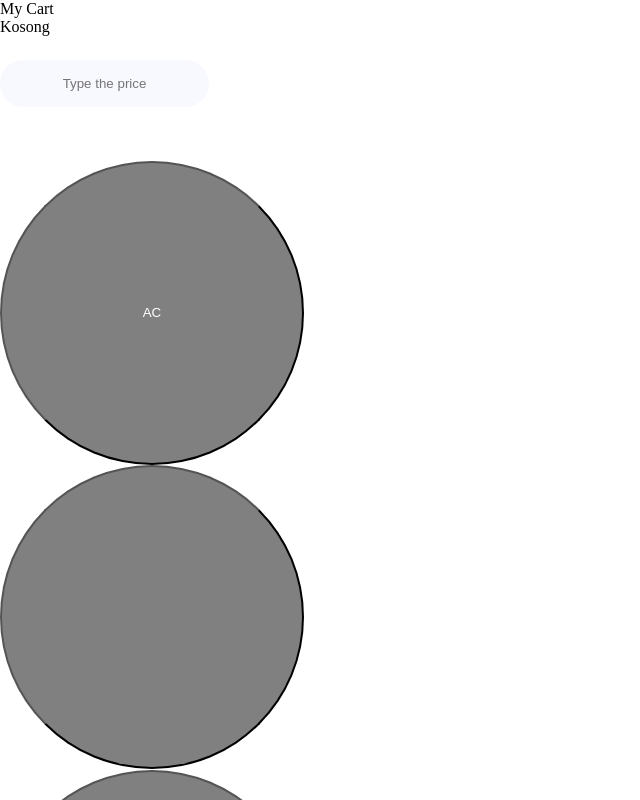
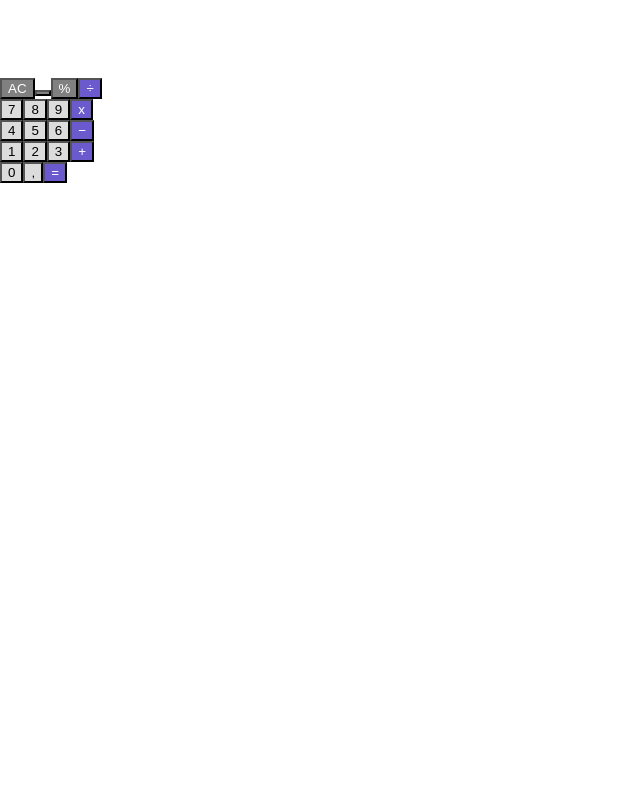
Before and after one commit to anang-prasetyo/simple-shopping-cart, a Vue app: page / in a window 1280 px wide. Shown: the top 800 px of the page, without its empty margins (0-640 px from the left). Built offline with nearby package versions, Linux system fonts and the light colour scheme; the HTML template or start-up script is replaced by a standard one.

Commit message:
fix tampilan

```diff
--- a/src/App.vue
+++ b/src/App.vue
@@ -2,9 +2,9 @@
 import { onMounted, ref, watch } from "vue";
 
 const myCart = ref([])
-const addLocalStorage = () => {
-  localStorage.setItem("cart", JSON.stringify(myCart.value));
-}
+// const addLocalStorage = () => {
+//   localStorage.setItem("cart", JSON.stringify(myCart.value));
+// }
 const displayCalc = ref(null)
 const toCalculate = ref(null)
 
@@ -14,6 +14,7 @@ const addToDisplayCalc = (n) => {
     displayCalc.value = String(displayCalc.value) + String(n) :
     displayCalc.value = n
   }
+  const doCalc = (n) => {
     if (result.value){
       result.value = null
       resetCalc()
@@ -37,6 +38,14 @@ const addToDisplayCalc = (n) => {
       else{
         _addToDisplayCalc(n)
       }
+    }
+  }
+  if (subTotal.value == 0){
+    doCalc(n)
+  }
+  else{
+    isSubTotal.value = false
+    doCalc(n)
   }
 }
 const addToCalculate = () => {
@@ -86,6 +95,7 @@ const getResultCalc = (a) => {
   setTimeout(() => {
     result.value = null
     displayCalc.value = null
+    isSubTotal.value = true
   }, 250)
 }
 const resetCalc = () => {
@@ -95,8 +105,16 @@ const resetCalc = () => {
   operation.value = null
   myPromt.value = null
 }
+const resetAllCalc = () => {
+  subTotal.value = 0
+  myCart.value = []
+  resetCalc()
+  isSubTotal.value = false
+  tempTotal.value = []
+}
 const myPromt = ref(null)
 const subTotal = ref(0)
+const isSubTotal = ref(null)
 const tempTotal = ref([])
 const countTotal = () => {
   let lengthTempTotal = tempTotal.value.length
@@ -108,6 +126,23 @@ const countTotal = () => {
     subTotal.value += tempTotal.value[lengthTempTotal];
   }
 }
+let iniAngka = 1500250123
+const hasilAngka = ref(null)
+const ubahAngka = () => {
+  hasilAngka.value = String(iniAngka).split("")
+  let pjgHasilAngka = (hasilAngka.value.length/3).toFixed(0)
+  for (let a = 0; a<pjgHasilAngka; a++){
+    if (a == 0){
+      hasilAngka.value.splice(-3,0,',')
+    }
+    else{
+      hasilAngka.value.splice(((-3)*(a+1))-a,0,',')
+    }
+  }
+  hasilAngka.value = hasilAngka.value.join('')
+}
+
+const operations = ref(["÷", "x", "-", " +", "="])
 watch(() => {
   if (toCalculate.value){
     readyToCalc.value = true
@@ -125,81 +160,62 @@ onMounted(() => {
 </script>
 
 <template>
-  <main>
-    <section class="container d-flex flex-column justify-content-center align-items-center p-3 vh-100">
-      <div class="">My Cart</div>
-      <div v-if="myCart.length !== 0" class="text-center text-black-50">
-        <ul class="list-unstyled">
-          <li v-for="mc in myCart" :key="mc" class="d-flex gap-2">
-            <div>{{ mc.name }}</div>
-            <div>{{ mc.price + ' ' + mc.operation + ' ' + mc.qty + ' = ' + mc.total}}</div>
-          </li>
-        </ul>
+  <main >
+    <section class="container d-flex flex-column justify-content-center align-items-center p-3 s1 vh-100">
+      <div v-if="myCart.length !== 0">
+        <span v-if="myCart.length == 1">
+          {{ myCart[myCart.length - 1].price + ' ' + myCart[myCart.length - 1].operation + ' ' + myCart[myCart.length - 1].qty }}
+        </span>
+        <span v-else>
+          {{ (subTotal - tempTotal[tempTotal.length - 1]) + ' + (' + myCart[myCart.length - 1].price + ' ' + myCart[myCart.length - 1].operation + ' ' + myCart[myCart.length - 1].qty + ')' }}
+        </span>
       </div>
-      <div v-else class="text-center text-black-50 p-2">Kosong</div>
-      <!-- <button class="btn btn-dark" @click="addLocalStorage()">addLocalStorage</button> -->
-      <div>
-        <span v-if="myPromt">{{ myPromt }}</span>
-        <span v-else style="display: block; min-height: 24px;"></span>
+      <div v-else style="display: block; min-height: 24px;"></div>
+      <div class="p-3 w-100">
+        <div v-if="isSubTotal" class="display-1 w-100 text-center">{{ subTotal }}</div>
+        <input v-else style="display: block; min-height: 53.54px;" type="text" v-model="displayCalc" class="input-my-2 display-1 w-100">
       </div>
-      <input type="text" v-model="displayCalc" :placeholder="displayCalc ? '' : 'Type the price'" class="input-my">
-      <div class="p-3">
-        <div v-if="subTotal" class="fw-bold display-1">{{ subTotal }}</div>
-        <span v-else style="display: block; min-height: 53.54px;"></span>
+      <div class="d-flex flex-column align-items-center justify-content-end s2">
+        <div class="row d-flex w-100 text-center gap-1 p-1 h-100">
+          <button v-if="!displayCalc" @click="resetAllCalc()" class="col d-flex align-items-center justify-content-center button-grey rounded-circle btn fs-3">AC</button>
+          <button v-else @click="resetCalc()" class="col d-flex align-items-center justify-content-center button-grey rounded-circle btn fs-3">C</button>
+          <button class="col d-flex align-items-center justify-content-center button-grey rounded-circle btn fs-1 fw-bold" @click="displayCalc = displayCalc.slice(0, -1)"><i class="bi bi-arrow-left-short"></i></button>
+          <button class="col d-flex align-items-center justify-content-center rounded-circle btn fs-3" @click="addToCalculate(), operation = '%', myPromt = 'Now type the discount'" :class="readyToCalc && operation == '%' ? 'btn-dark' : 'button-grey'">%</button>
+          <button class="col d-flex align-items-center justify-content-center rounded-circle btn fs-1" :class="readyToCalc && operation == '/' ? 'btn -dark' : 'button-warning'" @click="addToCalculate(), operation = '/'">&divide;</button>
         </div>
-      <div class="row w-100">
-        <div class="col-12">
-          <div class="row">
-            <div class="col p-0">
-              <button class="btn border border-1 button-grey btn-round" @click="resetCalc()">
-                <span v-if="!displayCalc" class="fw-bold fs-2">AC</span>
-                <span v-else class="fw-bold fs-2">C</span>
-              </button>
+        <div class="row d-flex w-100 text-center gap-1 p-1 h-100">
+          <button class="col d-flex align-items-center justify-content-center button-light rounded-circle btn fs-3" @click="addToDisplayCalc(7)">7</button>
+          <button class="col d-flex align-items-center justify-content-center button-light rounded-circle btn fs-3" @click="addToDisplayCalc(8)">8</button>
+          <button class="col d-flex align-items-center justify-content-center button-light rounded-circle btn fs-3" @click="addToDisplayCalc(9)">9</button>
+          <button class="col d-flex align-items-center justify-content-center rounded-circle btn fs-3 fs-3" @click="addToCalculate(), operation = '*'" :class="readyToCalc && operation == '*' ? 'btn-dark' : 'button-warning'">x</button>
         </div>
-            <div class="col p-0">
-              <button class="btn border border-1 button-grey btn-round fw-bold fs-1" @click="displayCalc = displayCalc.slice(0, -1)"><i class="bi bi-arrow-left-short"></i></button>
+        <div class="row d-flex w-100 text-center gap-1 p-1 h-100">
+          <button class="col d-flex align-items-center justify-content-center button-light rounded-circle btn fs-3" @click="addToDisplayCalc(4)">4</button>
+          <button class="col d-flex align-items-center justify-content-center button-light rounded-circle btn fs-3" @click="addToDisplayCalc(5)">5</button>
+          <button class="col d-flex align-items-center justify-content-center button-light rounded-circle btn fs-3" @click="addToDisplayCalc(6)">6</button>
+          <button class="col d-flex align-items-center justify-content-center rounded-circle btn fs-3" @click="addToCalculate(), operation = '-'" :class="readyToCalc && operation == '-' ? 'btn-dark' : 'button-warning'">&minus;</button>
         </div>
-            <div class="col p-0">
-              <button class="btn border border-1 btn-round fw-bold fs-1" :class="readyToCalc && operation == '%' ? 'btn-dark' : 'button-grey'" @click="addToCalculate(), operation = '%', myPromt = 'Now type the discount'">%</button>
+        <div class="row d-flex w-100 text-center gap-1 p-1 h-100">
+          <button class="col d-flex align-items-center justify-content-center button-light rounded-circle btn fs-3" @click="addToDisplayCalc(1)">1</button>
+          <button class="col d-flex align-items-center justify-content-center button-light rounded-circle btn fs-3" @click="addToDisplayCalc(2)">2</button>
+          <button class="col d-flex align-items-center justify-content-center button-light rounded-circle btn fs-3" @click="addToDisplayCalc(3)">3</button>
+          <button class="col d-flex align-items-center justify-content-center rounded-circle btn fs-3" @click="addToCalculate(), operation = '+'" :class="readyToCalc && operation == '+' ? 'btn-dark' : 'button-warning'">+</button>
         </div>
-            <div class="col p-0">
-              <button class="btn border border-1 btn-round fw-bold fs-1" :class="readyToCalc && operation == '/' ? 'btn-dark' : 'button-warning'" @click="addToCalculate(), operation = '/'">&divide;</button>
+        <div class="row d-flex w-100 text-center gap-1 p-1 h-100">
+          <button class="col-6 d-flex align-items-center justify-content-center button-light rounded-pill btn fs-3" @click="addToDisplayCalc(0)">0</button>
+          <button class="col d-flex align-items-center justify-content-center button-light rounded-circle btn fs-2">,</button>
+          <button class="col d-flex align-items-center justify-content-center button-warning rounded-circle btn fs-3" @click="getResultCalc(operation)">=</button>
         </div>
       </div>
-        </div>
-        <div class="col-9">
-          <div class="row">
-            <div v-for="n in 9" :key="n" class="col-4 d-flex flex-column justify-content-center align-items-center p-2">
-              <button class="btn button-light border border-1 btn-round fw-bold fs-1" @click="addToDisplayCalc(n)">{{ n }}</button>
-            </div>
-            <div class="col-8 p-2">
-              <button class="btn button-light border border-1 btn-pill fw-bold fs-1" @click="addToDisplayCalc(0)">0</button>
-            </div>
-            <div class="col-4 d-flex flex-column justify-content-center align-items-center p-2">
-              <button class="btn button-light border border-1 btn-round fw-bold fs-1">,</button>
-            </div>
-          </div>
-        </div>
-        <div class="col-3 d-flex flex-column justify-content-center align-items-center row-gap-3">
-          <button class="btn border border-1 btn-round fw-bold fs-1" :class="readyToCalc && operation == '*' ? 'btn-dark' : 'button-warning'" @click="addToCalculate(), operation = '*'">x</button>
-          <button class="btn border border-1 btn-round fw-bold fs-1" :class="readyToCalc && operation == '-' ? 'btn-dark' : 'button-warning'" @click="addToCalculate(), operation = '-'">&minus;</button>
-          <button class="btn border border-1 btn-round fw-bold fs-1" :class="readyToCalc && operation == '+' ? 'btn-dark' : 'button-warning'" @click="addToCalculate(), operation = '+'">+</button>
-          <button class="btn border border-1 btn-round fw-bold fs-2 button-warning" @click="getResultCalc(operation)">Add</button>
-        </div>
-      </div>
-      <!-- <div>
-        <div>displayCalc : {{ displayCalc }}</div>
-        <div>operation : {{ operation }}</div>
-        <div>toCalculate : {{ toCalculate }}</div>
-        <div>readyToCalc : {{ readyToCalc }}</div>
-        <div>result : {{ result }}</div>
-      </div> -->
     </section>
 
   </main>
 </template>
 
 <style lang="scss" scoped>
+.s1{
+  min-height: 100vh;
+}
 .input-my{
   outline: none;
   border: none;
@@ -207,6 +223,11 @@ onMounted(() => {
   padding: 1rem;
   text-align: center;
   border-radius: 3rem;
+  &-2{
+    outline: none;
+    border: none;
+    text-align: center;
+  }
 }
 .button{
   &-grey{
@@ -225,12 +246,32 @@ onMounted(() => {
   --btn-gap: 1rem;
   --btn-size: calc((100vw / 4) - var(--btn-gap));
   border-radius: var(--btn-size);
-  height: var(--btn-size);
+  height: 100%;
+  // height: var(--btn-size);
 }
 .btn-round{
-  width: var(--btn-size);
+  width: 100%;
+  // width: var(--btn-size);
 }
 .btn-pill{
   width: 100%;
 }
+.s2{
+  width: 100%;
+  height: 55vh;
+}
+@media (min-width: 576px) {
+  .s1{
+    --max-w: 50vw;
+    max-width: var(--max-w);
+  }
+  .s2{
+    min-height: 73vh;
+    width: 25vw;
+  }
+  // .btn-round, .btn-pill{
+  //   --btn-gap: 1rem;
+  //   --btn-size: calc((var(--max-w) / 4) - var(--btn-gap));
+  // }
+}
 </style>
```
Lines whose indentation alone changed are shown as unchanged.
